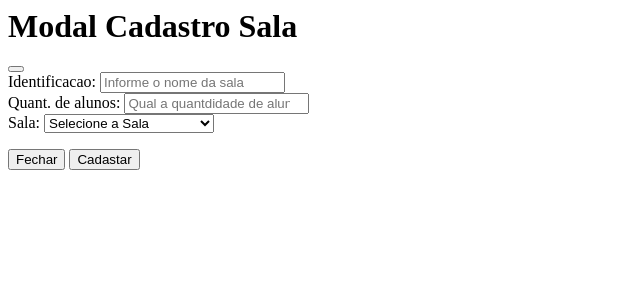
After one commit to pedroT-web/gerenciador-sala, a PHP site: page /template/modal-cadastro-sala.php in a window 1280 px wide. The commit adds this page. Shown: the top 300 px of the page, without its empty margins (0-640 px from the left). Run offline with PHP 8.4, Linux system fonts and the light colour scheme.

Commit message:
Cadastro de Sala

```diff
--- a/index.php
+++ b/index.php
@@ -7,7 +7,7 @@ include './template/header.php';
 $scriptConsulta = "SELECT
     trs.id,
     ts.identificacao as 'nome_sala',
-    tt.nome as 'nome_docente',
+    td.nome as 'nome_docente',
     tt.sigla as 'sigla_turma'
     FROM tb_reserva_sala trs
     INNER JOIN tb_sala ts ON trs.sala_id = ts.id
--- a/template/header.php
+++ b/template/header.php
@@ -19,12 +19,12 @@
         <div class="container">
             <div class="navbar-collapse d-lg-flex">
                 <a class="navbar-brand col-lg-3 me-0" href="#">Sisteminha Top</a>
-                <ul class="navbar-nav col-lg-6 justify-content-lg-center">
+                <ul class="navbar-nav col-lg-6 justify-content-lg-center gap-4">
                     <li class="nav-item">
                         <a class="nav-link active" href="./">Reservas</a>
                     </li>
                     <li class="nav-item">
-                        <a class="nav-link active" href="#">Cadastrar Sala</a>
+                        <a class="nav-link active" href="./cad-sala.php">Cadastrar Sala</a>
                     </li>
                     <li class="nav-item">
                         <a class="nav-link active" href="#">Cadastrar Docente</a>
--- /dev/null
+++ b/template/modal-cadastro-sala.php
@@ -0,0 +1,45 @@
+<div class="modal fade" id="modalSala" data-bs-backdrop="static" data-bs-keyboard="false" tabindex="-1" aria-labelledby="staticBackdropLabel" aria-hidden="true">
+    <div class="modal-dialog modal-dialog-centered modal-lg">
+        <div class="modal-content">
+            <div class="modal-header">
+                <h1 class="modal-title fs-5" id="staticBackdropLabel">Modal Cadastro Sala</h1>
+                <button type="button" class="btn-close" data-bs-dismiss="modal" aria-label="Close"></button>
+            </div>
+            <div class="modal-body">
+
+                <form action="./sala-cadastro.php" method="POST" id="form-sala-cadastro">
+                    <div class="campo-sala d-flex gap-2 mt-2">
+                        <label style="width: 20%" for="identificacao" class="fw-semibold my-auto">Identificacao:</label>
+
+                        <input type="text" class="form-control" placeholder="Informe o nome da sala" name="txtIdentificacao" id="identificacao">
+                    </div>
+                    <div class="campo-sala d-flex gap-2 mt-2">
+                        <label style="width: 20%" for="qntd-aluno" class="fw-semibold my-auto">Quant. de alunos:</label>
+
+                        <input type="number" class="form-control" placeholder="Qual a quantdidade de alunos suportados" name="txtQntdSuporteAlunos" id="qntd-aluno">
+                    </div>
+                    <div class="campo-sala d-flex gap-2 mt-2">
+                        <label for="drop-sala" class="fw-semibold my-auto">Sala:</label>
+                        <select id="tipo-sala" name="tipo-sala" class="form-select">
+                            <option selected>Selecione a Sala</option>
+                            <option value="Convencional">Convencional</option>
+                            <option value="Laboratório">Laboratório</option>
+                            <option value="Laboratório Hardware">Laboratório Hardware</option>
+                            <option value="Laboratório Enfermagem">Laboratório Enfermagem</option>
+                            <option value="Ateliê de Moda">Ateliê de Moda</option>
+                            <option value="Ateliê de Design">Ateliê de Design</option>
+                        </select>
+                    </div>
+                </form>
+            </div>
+            <div class="modal-footer">
+                <button type="button" class="btn btn-secondary" data-bs-dismiss="modal">
+                    Fechar
+                </button>
+                <button type="submit" class="btn btn-primary" form="form-sala-cadastro">
+                    Cadastar
+                </button>
+            </div>
+        </div>
+    </div>
+</div>
```
Also changed, not shown: cad-sala.php (+42 -0 lines), sala-cadastro.php (added, +21 -0 lines).
